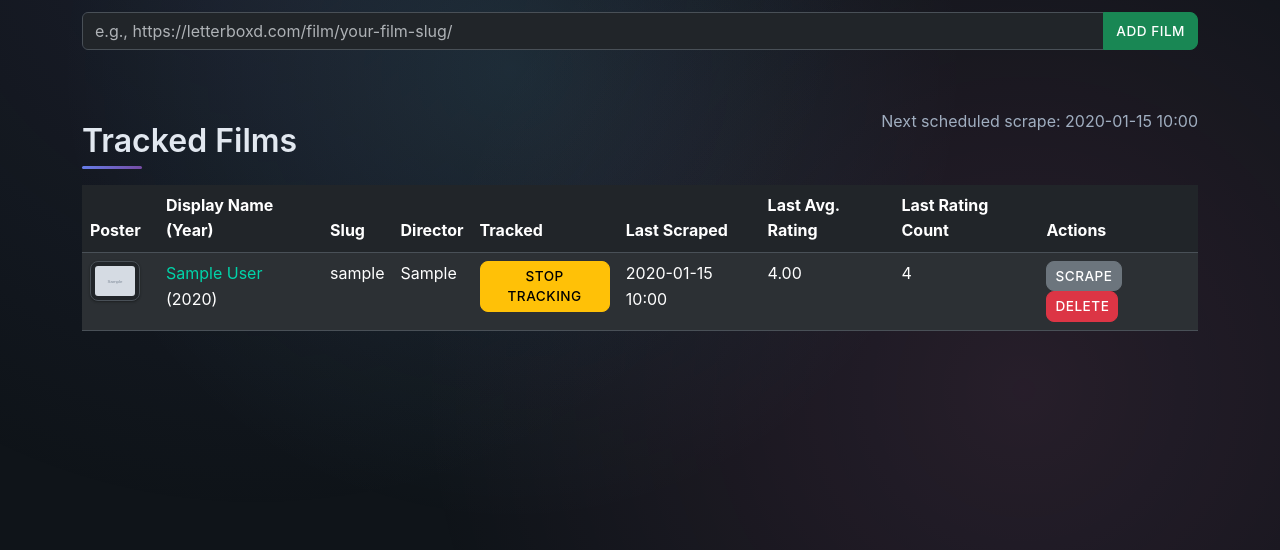
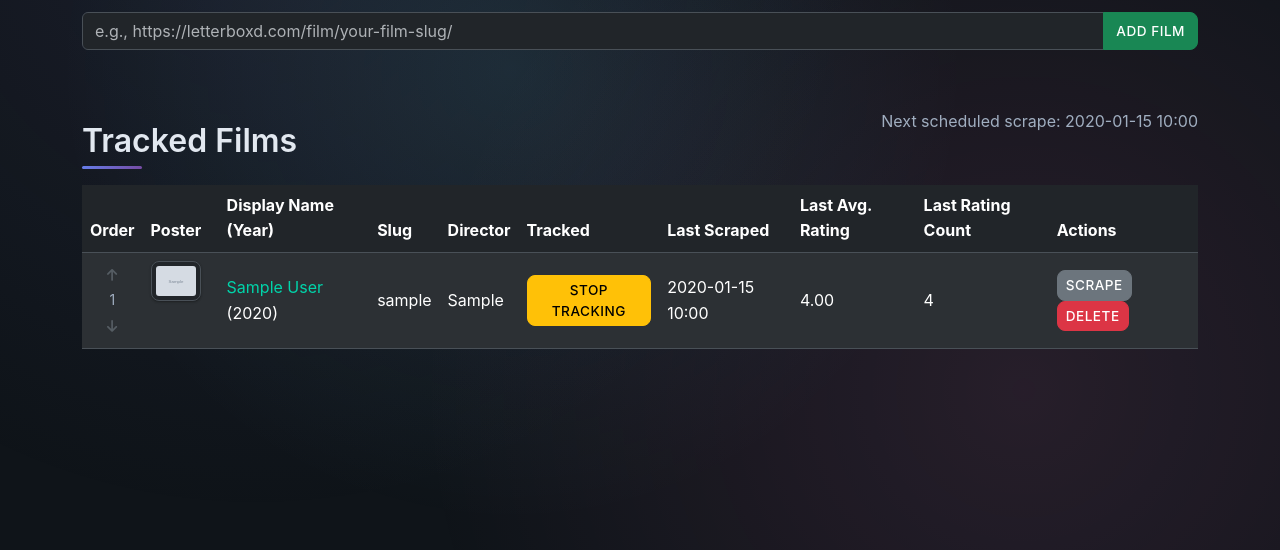
Before and after one commit to Jashior/Letterboxd-Tracker, a Flask app: template templates/admin/dashboard.html in a window 1280 px wide. Shown: the part 250-800 px from the top of the page. Run offline with Flask 3, Linux system fonts and the light colour scheme; tables that the repository leaves empty hold one stand-in row (values such as "Sample post"); the template is opened without the code that fills it: values that come from a table or form of the project are taken from there, most other values are stand-ins (such as "Sample title", 1, 10 or a date in 2020); grey boxes marked "Sample" are stand-in pictures.

Commit message:
ordering / layout

```diff
--- a/app.py
+++ b/app.py
@@ -77,7 +77,7 @@ def logout():
 @app.route('/admin')
 @login_required
 def admin_dashboard():
-    films = Film.query.order_by(Film.display_name).all()
+    films = Film.query.order_by(Film.display_order.asc()).all()
     job = scheduler.get_job(SCRAPE_JOB_ID)
     next_run_time = job.next_run_time if job else None
     return render_template('admin/dashboard.html', films=films, next_run_time=next_run_time)
@@ -104,13 +104,17 @@ def add_film():
         flash(f'Could not fetch initial data for "{slug}". Please check the slug or try again later.', 'danger')
         return redirect(url_for('admin_dashboard'))
 
+    # Determine the display order for the new film
+    max_order = db.session.query(db.func.max(Film.display_order)).scalar() or 0
+
     new_film = Film(
         letterboxd_slug=slug,
         display_name=scraped_data.get('display_name', slug),
         year=scraped_data.get('year'),
         director=scraped_data.get('director'),
         poster_url=scraped_data.get('poster_url'),
-        is_tracked=True # Default to tracked
+        is_tracked=True, # Default to tracked
+        display_order=max_order + 1
     )
     db.session.add(new_film)
 
@@ -186,6 +190,31 @@ def scrape_now_film(film_id):
         flash(f'Failed to scrape new data for "{film.display_name}". Check logs.', 'warning')
     return redirect(url_for('admin_dashboard'))
 
+@app.route('/admin/film/move/<int:film_id>/<string:direction>', methods=['POST'])
+@login_required
+def move_film(film_id, direction):
+    film_to_move = Film.query.get_or_404(film_id)
+
+    if direction == 'up':
+        # Find the film with the next lower display_order to swap with
+        film_to_swap = Film.query.filter(Film.display_order < film_to_move.display_order).order_by(Film.display_order.desc()).first()
+    elif direction == 'down':
+        # Find the film with the next higher display_order to swap with
+        film_to_swap = Film.query.filter(Film.display_order > film_to_move.display_order).order_by(Film.display_order.asc()).first()
+    else:
+        flash('Invalid move direction.', 'danger')
+        return redirect(url_for('admin_dashboard'))
+
+    if film_to_swap:
+        # Swap display order values
+        original_order = film_to_move.display_order
+        film_to_move.display_order = film_to_swap.display_order
+        film_to_swap.display_order = original_order
+        db.session.commit()
+        flash(f'Adjusted order for "{film_to_move.display_name}".', 'success')
+
+    return redirect(url_for('admin_dashboard'))
+
 # Only register the scheduler status route if NOT running in the scheduler process
 import os
 
@@ -214,8 +243,10 @@ if not os.environ.get("RUNNING_SCHEDULER_PROCESS"):
 # --- Public Routes ---
 @app.route('/')
 def index():
-    films = Film.query.order_by(Film.display_name).all()
-    return render_template('public/index.html', films=films)
+    all_films = Film.query.order_by(Film.display_order.asc()).all()
+    films_with_data = [f for f in all_films if f.last_known_average_rating is not None]
+    films_without_data = [f for f in all_films if f.last_known_average_rating is None]
+    return render_template('public/index.html', films_with_data=films_with_data, films_without_data=films_without_data)
 
 @app.route('/film/<letterboxd_slug>')
 def film_detail(letterboxd_slug):
--- a/config.py
+++ b/config.py
@@ -9,9 +9,10 @@ class Config:
     SECRET_KEY = os.environ.get('SECRET_KEY') or 'you-will-never-guess'
     SQLALCHEMY_DATABASE_URI = os.environ.get('DATABASE_URL') or \
         'sqlite:///' + os.path.join(basedir, 'instance', 'letterboxd_tracker.sqlite3')
-    print(f"DEBUG: SQLALCHEMY_DATABASE_URI is {SQLALCHEMY_DATABASE_URI}") # Add this line
     SQLALCHEMY_TRACK_MODIFICATIONS = False
     ADMIN_USERNAME = os.environ.get('ADMIN_USERNAME') or 'admin'
     ADMIN_PASSWORD = os.environ.get('ADMIN_PASSWORD') or 'password'
     SCHEDULER_API_ENABLED = False
-    SCHEDULER_INTERVAL_MINUTES = int(os.environ.get('SCHEDULER_INTERVAL_MINUTES', 60))
+    # More robustly handle potential inline comments from the .env file
+    scheduler_interval_str = str(os.environ.get('SCHEDULER_INTERVAL_MINUTES', '60')).split('#')[0].strip()
+    SCHEDULER_INTERVAL_MINUTES = int(scheduler_interval_str)
--- a/models.py
+++ b/models.py
@@ -17,6 +17,7 @@ class Film(db.Model):
     last_scraped_at = db.Column(db.DateTime, nullable=True)
     last_known_average_rating = db.Column(db.Float, nullable=True) # For quick display
     last_known_rating_count = db.Column(db.Integer, nullable=True) # For quick display
+    display_order = db.Column(db.Integer, nullable=False, server_default='0') # For custom sorting
 
     ratings = db.relationship('RatingSnapshot', backref='film', lazy=True, cascade="all, delete-orphan")
 
--- a/templates/admin/dashboard.html
+++ b/templates/admin/dashboard.html
@@ -36,6 +36,7 @@ Tracker{% endblock %} {% block content %}
   <table class="table table-striped table-hover">
     <thead>
       <tr>
+        <th style="width: 5%">Order</th>
         <th>Poster</th>
         <th>Display Name (Year)</th>
         <th>Slug</th>
@@ -50,6 +51,47 @@ Tracker{% endblock %} {% block content %}
     <tbody>
       {% for film in films %}
       <tr>
+        <td class="align-middle">
+          <div class="d-flex flex-column align-items-center">
+            <form
+              action="{{ url_for('move_film', film_id=film.id, direction='up') }}"
+              method="POST"
+            >
+              <button
+                type="submit"
+                class="btn btn-sm btn-outline-secondary border-0"
+                {%
+                if
+                loop.first
+                %}disabled{%
+                endif
+                %}
+                title="Move Up"
+              >
+                <i class="fas fa-arrow-up"></i>
+              </button>
+            </form>
+            <span class="text-muted small">{{ film.display_order }}</span>
+            <form
+              action="{{ url_for('move_film', film_id=film.id, direction='down') }}"
+              method="POST"
+            >
+              <button
+                type="submit"
+                class="btn btn-sm btn-outline-secondary border-0"
+                {%
+                if
+                loop.last
+                %}disabled{%
+                endif
+                %}
+                title="Move Down"
+              >
+                <i class="fas fa-arrow-down"></i>
+              </button>
+            </form>
+          </div>
+        </td>
         <td>
           {% if film.poster_url %}
           <img
@@ -61,16 +103,16 @@ Tracker{% endblock %} {% block content %}
           <span class="text-muted">No Poster</span>
           {% endif %}
         </td>
-        <td>
+        <td class="align-middle">
           <a
             href="{{ url_for('film_detail', letterboxd_slug=film.letterboxd_slug) }}"
             >{{ film.display_name }}</a
           >
           ({{ film.year or 'N/A' }})
         </td>
-        <td>{{ film.letterboxd_slug }}</td>
-        <td>{{ film.director or 'N/A' }}</td>
-        <td>
+        <td class="align-middle">{{ film.letterboxd_slug }}</td>
+        <td class="align-middle">{{ film.director or 'N/A' }}</td>
+        <td class="align-middle">
           <form
             method="POST"
             action="{{ url_for('toggle_tracking', film_id=film.id) }}"
@@ -84,19 +126,19 @@ Tracker{% endblock %} {% block content %}
             </button>
           </form>
         </td>
-        <td>
+        <td class="align-middle">
           {{ film.last_scraped_at.strftime('%Y-%m-%d %H:%M') if
           film.last_scraped_at else 'Never' }}
         </td>
-        <td>
+        <td class="align-middle">
           {{ '%.2f'|format(film.last_known_average_rating) if
           film.last_known_average_rating is not none else 'N/A' }}
         </td>
-        <td>
+        <td class="align-middle">
           {{ '{:,}'.format(film.last_known_rating_count) if
           film.last_known_rating_count is not none else 'N/A' }}
         </td>
-        <td>
+        <td class="align-middle">
           <form
             method="POST"
             action="{{ url_for('scrape_now_film', film_id=film.id) }}"
```
Also changed, not shown: migrations/versions/596dc0cc3660_add_display_order_to_film_model.py (added, +32 -0 lines), templates/public/index.html (+22 -19 lines), readme.md.
